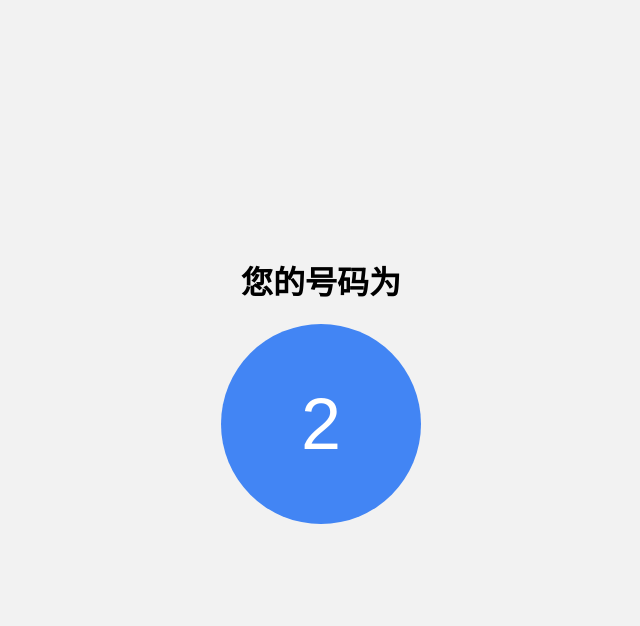
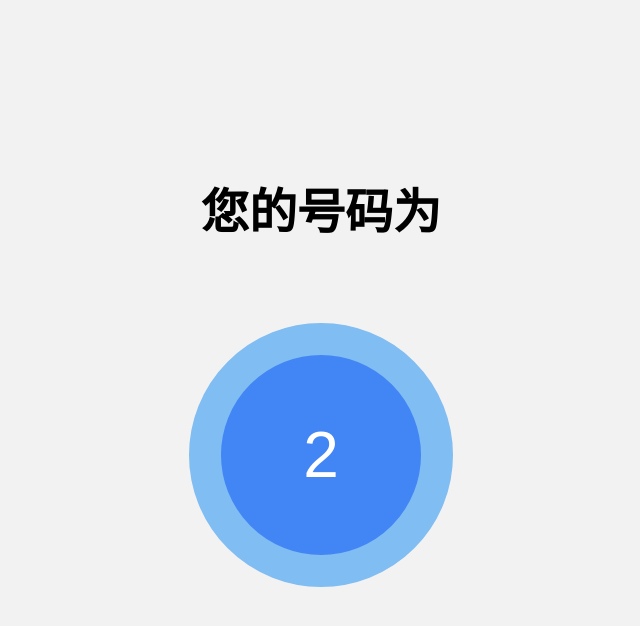
Before and after one commit to nanguaguag/fy_random_generator, a Flask app: page / in a window 1280 px wide. Shown: the top 626 px of the page, without its empty margins (319-959 px from the left). Run offline with Flask 3, Linux system fonts and the light colour scheme; data comes from the database, SQL or seed files in the repository; both versions use the stored data as it was after the commit.

Commit message:
页面适配移动端

```diff
--- a/templates/index.html
+++ b/templates/index.html
@@ -21,6 +21,12 @@
             height: 100vh;
         }
 
+        .prompt {
+            font-size: 3rem;
+            font-weight: bold;
+            margin-bottom: 5rem;
+        }
+
         .container {
             text-align: center;
         }
@@ -30,9 +36,12 @@
             width: 12.5rem;
             height: 12.5rem;
             border-radius: 50%;
+            border-width: 2rem;
+            border-color: #80bdf3;
+            border-style: solid;
             background-color: #4285f4;
             color: #ffffff;
-            font-size: 4.5rem;
+            font-size: 4rem;
             line-height: 12.5rem;
             margin-bottom: 2.5rem;
         }
@@ -41,7 +50,7 @@
 
 <body>
     <div class="container">
-        <h1>您的号码为</h1>
+        <div class="prompt">您的号码为</div>
         <div class="number">
             {{ your_number }}
         </div>
```
Also changed, not shown: unique_numbers.db, 1 other file.
